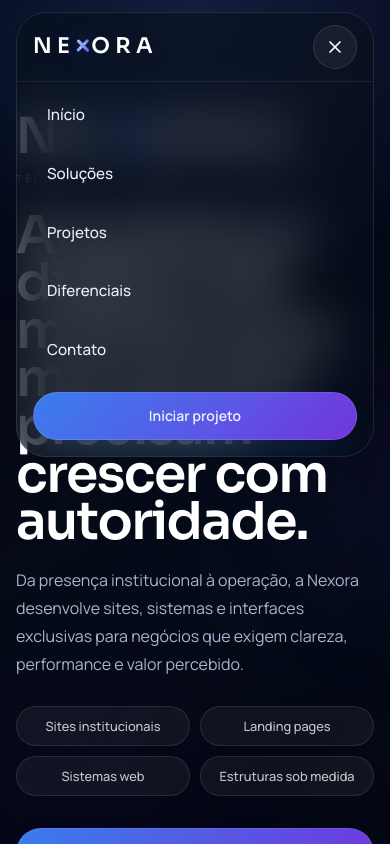
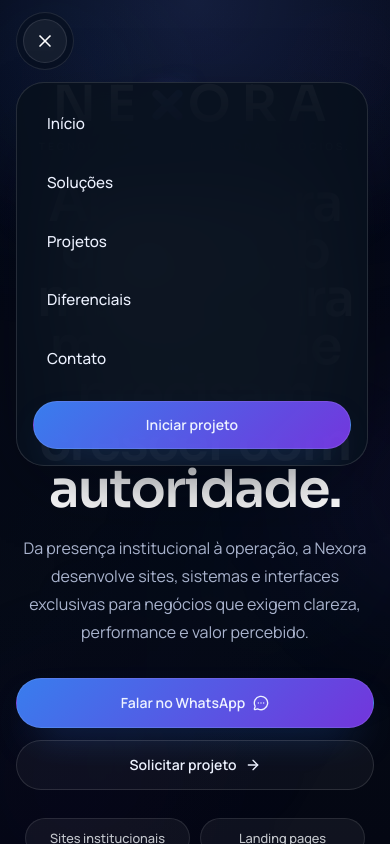
Before and after one commit to GustavobrittoDev/NEXORA, a Next.js app: page / in a window 390 px wide. Both pictures are taken after a click on the button "Abrir menu". Shown: the top 844 px of the page. Built offline with nearby package versions, Linux system fonts and the light colour scheme.

Commit message:
Refine mobile header focus

```diff
--- a/app/page.tsx
+++ b/app/page.tsx
@@ -38,11 +38,11 @@ export default function Home() {
       <main className="relative">
         <section
           id="inicio"
-          className="section-anchor pt-28 pb-16 sm:pt-36 sm:pb-20 lg:pt-[8.75rem] lg:pb-28"
+          className="section-anchor pt-20 pb-16 sm:pt-36 sm:pb-20 lg:pt-[8.75rem] lg:pb-28"
         >
           <div className="mx-auto grid max-w-7xl items-center gap-9 px-4 sm:gap-12 sm:px-6 lg:grid-cols-[1.02fr_0.98fr] lg:gap-12 lg:px-8">
-            <div className="relative z-10 fade-up">
-              <NexoraLogo size="lg" />
+            <div className="relative z-10 flex flex-col items-center text-center fade-up lg:block lg:text-left">
+              <NexoraLogo size="lg" className="items-center lg:items-start" />
 
               <div className="mt-7 max-w-3xl space-y-5 sm:mt-10 sm:space-y-6">
                 <h1 className="max-w-[13ch] text-[2.95rem] font-semibold leading-[0.92] text-white min-[390px]:text-[3.25rem] sm:max-w-none sm:text-6xl lg:text-[5rem]">
@@ -57,7 +57,7 @@ export default function Home() {
                 </p>
               </div>
 
-              <div className="order-3 mt-7 grid max-w-md grid-cols-2 gap-2.5 sm:mt-8 sm:flex sm:max-w-none sm:flex-wrap sm:gap-3">
+              <div className="order-3 mt-7 grid max-w-md grid-cols-2 gap-2.5 sm:mt-8 sm:flex sm:max-w-none sm:flex-wrap sm:gap-3 lg:mx-0">
                 {heroHighlights.map((item) => (
                   <span
                     key={item}
@@ -68,7 +68,7 @@ export default function Home() {
                 ))}
               </div>
 
-              <div className="order-2 mt-8 flex max-w-md flex-col gap-3 sm:mt-9 sm:max-w-none sm:flex-row">
+              <div className="order-2 mt-8 flex w-full max-w-md flex-col gap-3 sm:mt-9 sm:max-w-none sm:flex-row lg:w-auto">
                 <ButtonLink
                   href={whatsappUrl}
                   icon={<MessageCircleMore className="h-4 w-4" />}
@@ -87,7 +87,7 @@ export default function Home() {
                 </ButtonLink>
               </div>
 
-              <p className="mt-5 hidden max-w-xl text-sm leading-7 text-slate-200/68 sm:block">
+              <p className="mt-5 hidden max-w-xl text-sm leading-7 text-slate-200/68 sm:block lg:mx-0">
                 Cada projeto parte do contexto da marca, não de um modelo
                 pronto. A proposta é construir presença, operação e percepção de
                 valor com o nível de acabamento que o negócio exige.
--- a/components/site-header.tsx
+++ b/components/site-header.tsx
@@ -2,7 +2,6 @@
 
 import { useEffect, useState } from "react";
 import { Menu, X } from "lucide-react";
-import { NexoraLogo } from "@/components/nexora-logo";
 import { ButtonLink } from "@/components/ui/button-link";
 import { navigation } from "@/data/site-content";
 
@@ -44,24 +43,15 @@ export function SiteHeader() {
   return (
     <header className="fixed inset-x-0 top-0 z-50">
       <div className="mx-auto max-w-7xl px-4 pt-3 sm:px-6 sm:pt-4 lg:px-8">
-        <div
-          className={[
-            "rounded-[1.9rem] border transition-all duration-300 lg:rounded-full",
-            isScrolled
-              ? "border-white/12 bg-[#07101d]/82 shadow-[0_24px_70px_-34px_rgba(3,7,18,0.95)] backdrop-blur-2xl"
-              : "border-white/10 bg-[#07101d]/58 backdrop-blur-xl",
-          ].join(" ")}
-        >
-          <div className="flex items-center justify-between gap-3 px-4 py-3 sm:px-5 lg:hidden">
-            <a
-              href="#inicio"
-              aria-label="Voltar ao início"
-              className="shrink-0"
-              onClick={() => setIsOpen(false)}
-            >
-              <NexoraLogo size="sm" showTagline={false} />
-            </a>
-
+        <div className="lg:hidden">
+          <div
+            className={[
+              "inline-flex rounded-full border p-1.5 transition-all duration-300",
+              isScrolled
+                ? "border-white/12 bg-[#07101d]/84 shadow-[0_24px_70px_-34px_rgba(3,7,18,0.95)] backdrop-blur-2xl"
+                : "border-white/10 bg-[#07101d]/62 backdrop-blur-xl",
+            ].join(" ")}
+          >
             <button
               type="button"
               className="flex h-11 w-11 shrink-0 items-center justify-center rounded-full border border-white/10 bg-white/[0.06] text-white transition hover:bg-white/[0.1] focus-visible:outline-none focus-visible:ring-2 focus-visible:ring-brand-strong/70"
@@ -74,7 +64,64 @@ export function SiteHeader() {
             </button>
           </div>
 
-          <div className="hidden items-center px-6 py-3 lg:grid lg:grid-cols-[1fr_auto_1fr] lg:gap-6">
+          <div
+            id="mobile-navigation"
+            aria-hidden={!isOpen}
+            className={[
+              "origin-top-left pt-3 transition-all duration-300 ease-out",
+              isOpen
+                ? "pointer-events-auto translate-y-0 opacity-100"
+                : "pointer-events-none -translate-y-2 opacity-0",
+            ].join(" ")}
+          >
+            <div
+              className={[
+                "w-[calc(100vw-2rem)] max-w-[22rem] overflow-hidden rounded-[1.75rem] border bg-[#07101d]/92 shadow-[0_28px_80px_-38px_rgba(3,7,18,0.95)] backdrop-blur-2xl transition-all duration-300 ease-out sm:w-[22rem]",
+                isOpen
+                  ? "border-white/12 blur-0"
+                  : "border-white/0 blur-[6px]",
+              ].join(" ")}
+            >
+              <div className="px-4 py-4 sm:px-5">
+                <nav className="flex flex-col gap-2" aria-label="Menu mobile">
+                  {navigation.map((item, index) => (
+                    <a
+                      key={item.href}
+                      href={item.href}
+                      className="rounded-[1.1rem] px-3.5 py-3.5 text-[0.95rem] font-medium text-slate-100/82 transition hover:bg-white/[0.06] hover:text-white"
+                      onClick={() => setIsOpen(false)}
+                      style={{
+                        transitionDelay: isOpen ? `${index * 35}ms` : "0ms",
+                      }}
+                    >
+                      {item.label}
+                    </a>
+                  ))}
+                </nav>
+
+                <div className="mt-4">
+                  <ButtonLink
+                    href="#contato"
+                    size="sm"
+                    className="h-12 w-full justify-center"
+                  >
+                    Iniciar projeto
+                  </ButtonLink>
+                </div>
+              </div>
+            </div>
+          </div>
+        </div>
+
+        <div
+          className={[
+            "hidden rounded-full border transition-all duration-300 lg:block",
+            isScrolled
+              ? "border-white/12 bg-[#07101d]/82 shadow-[0_24px_70px_-34px_rgba(3,7,18,0.95)] backdrop-blur-2xl"
+              : "border-white/10 bg-[#07101d]/58 backdrop-blur-xl",
+          ].join(" ")}
+        >
+          <div className="items-center px-6 py-3 lg:grid lg:grid-cols-[1fr_auto_1fr] lg:gap-6">
             <p className="text-[0.68rem] font-semibold uppercase tracking-[0.24em] text-slate-200/56">
               Tecnologia que impulsiona negócios.
             </p>
@@ -100,44 +147,6 @@ export function SiteHeader() {
               </ButtonLink>
             </div>
           </div>
-
-          <div
-            id="mobile-navigation"
-            aria-hidden={!isOpen}
-            className={[
-              "grid overflow-hidden transition-all duration-300 lg:hidden",
-              isOpen
-                ? "grid-rows-[1fr] border-t border-white/8 opacity-100"
-                : "pointer-events-none grid-rows-[0fr] opacity-0",
-            ].join(" ")}
-          >
-            <div className="min-h-0">
-              <div className="px-4 pb-4 pt-2 sm:px-5">
-                <nav className="flex flex-col gap-2" aria-label="Menu mobile">
-                  {navigation.map((item) => (
-                    <a
-                      key={item.href}
-                      href={item.href}
-                      className="rounded-[1.1rem] px-3.5 py-3.5 text-[0.95rem] font-medium text-slate-100/82 transition hover:bg-white/[0.06] hover:text-white"
-                      onClick={() => setIsOpen(false)}
-                    >
-                      {item.label}
-                    </a>
-                  ))}
-                </nav>
-
-                <div className="mt-4">
-                  <ButtonLink
-                    href="#contato"
-                    size="sm"
-                    className="h-12 w-full justify-center"
-                  >
-                    Iniciar projeto
-                  </ButtonLink>
-                </div>
-              </div>
-            </div>
-          </div>
         </div>
       </div>
     </header>
```
